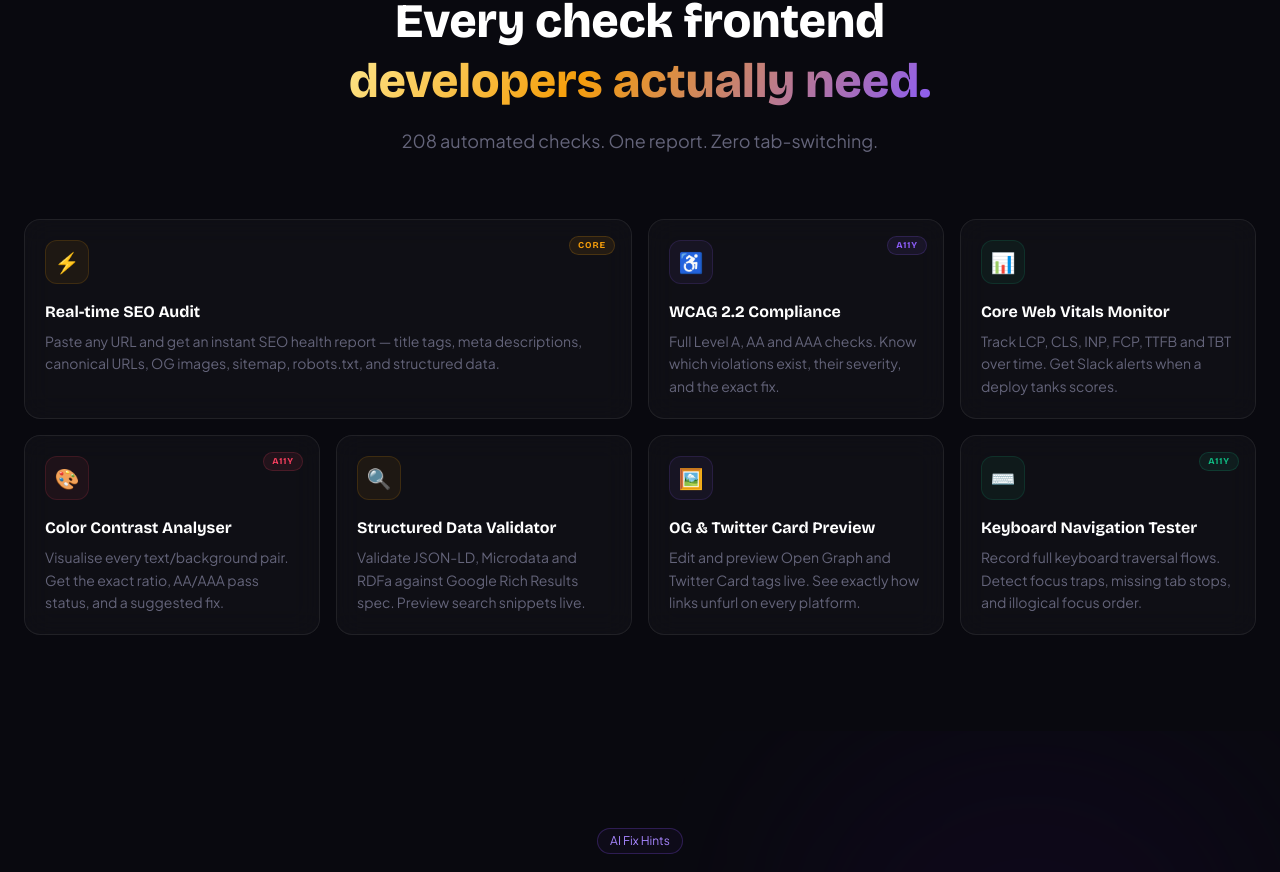
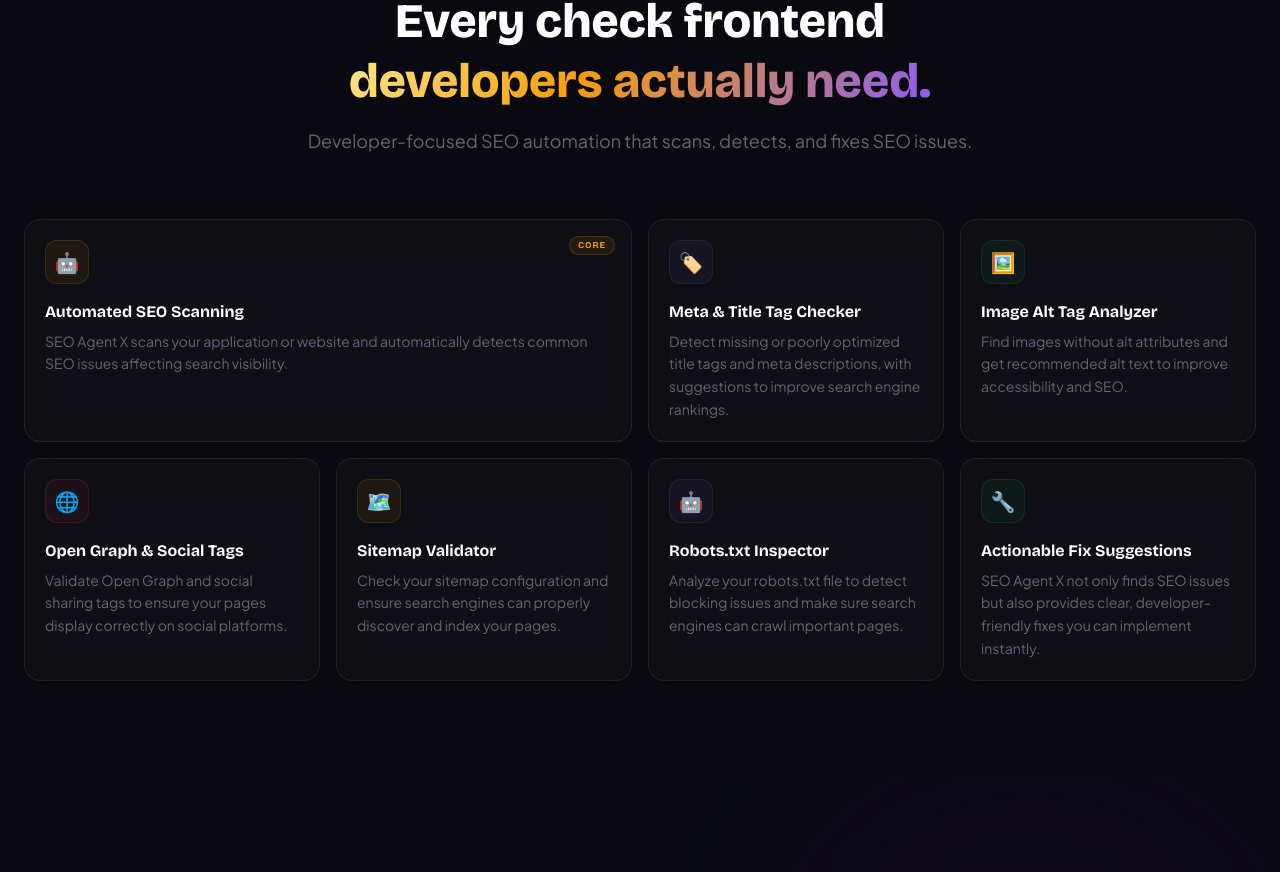
Before and after one commit to Anilbal/seo-agent-x-website, a Next.js app: page / in a window 1280 px wide. Shown: the part 1915-2787 px from the top of the page. Built offline with nearby package versions, Linux system fonts and the light colour scheme.

Commit message:
change content

```diff
--- a/components/FeaturesSection.tsx
+++ b/components/FeaturesSection.tsx
@@ -6,8 +6,10 @@
   return (
     <section id="features" className="py-24 max-w-7xl mx-auto px-6">
       <div className="text-center max-w-2xl mx-auto mb-16">
-        <div className="inline-flex items-center gap-2 px-3 py-1 rounded-full border border-amber-500/20 text-amber-400 text-x
-        s font-jakarta mb-5 bg-amber-500/4">
+        <div
+          className="inline-flex items-center gap-2 px-3 py-1 rounded-full border border-amber-500/20 text-amber-400 text-x
+        s font-jakarta mb-5 bg-amber-500/4"
+        >
           Full feature set
         </div>
         <h2
@@ -19,7 +21,8 @@
           <span className="grad-mixed">developers actually need.</span>
         </h2>
         <p className="text-[#64647a] font-jakarta text-lg">
-          208 automated checks. One report. Zero tab-switching.
+          Developer-focused SEO automation that scans, detects, and fixes SEO
+          issues.
         </p>
       </div>
       <div className="grid grid-cols-1 sm:grid-cols-2 lg:grid-cols-4 gap-4">
--- a/lib/data.ts
+++ b/lib/data.ts
@@ -99,51 +99,48 @@
 
 export const FEATURES = [
   {
-    icon: "⚡",
+    icon: "🤖",
     iconColor: "#f59e0b",
-    title: "Real-time SEO Audit",
-    desc: "Paste any URL and get an instant SEO health report — title tags, meta descriptions, canonical URLs, OG images, sitemap, robots.txt, and structured data.",
+    title: "Automated SEO Scanning",
+    desc: "SEO Agent X scans your application or website and automatically detects common SEO issues affecting search visibility.",
     tag: "Core",
     wide: true,
   },
   {
-    icon: "♿",
+    icon: "🏷️",
     iconColor: "#8b5cf6",
-    title: "WCAG 2.2 Compliance",
-    desc: "Full Level A, AA and AAA checks. Know which violations exist, their severity, and the exact fix.",
-    tag: "A11y",
-  },
-  {
-    icon: "📊",
-    iconColor: "#10b981",
-    title: "Core Web Vitals Monitor",
-    desc: "Track LCP, CLS, INP, FCP, TTFB and TBT over time. Get Slack alerts when a deploy tanks scores.",
-  },
-  {
-    icon: "🎨",
-    iconColor: "#f43f5e",
-    title: "Color Contrast Analyser",
-    desc: "Visualise every text/background pair. Get the exact ratio, AA/AAA pass status, and a suggested fix.",
-    tag: "A11y",
-  },
-  {
-    icon: "🔍",
-    iconColor: "#f59e0b",
-    title: "Structured Data Validator",
-    desc: "Validate JSON-LD, Microdata and RDFa against Google Rich Results spec. Preview search snippets live.",
+    title: "Meta & Title Tag Checker",
+    desc: "Detect missing or poorly optimized title tags and meta descriptions, with suggestions to improve search engine rankings.",
   },
   {
     icon: "🖼️",
-    iconColor: "#8b5cf6",
-    title: "OG & Twitter Card Preview",
-    desc: "Edit and preview Open Graph and Twitter Card tags live. See exactly how links unfurl on every platform.",
+    iconColor: "#10b981",
+    title: "Image Alt Tag Analyzer",
+    desc: "Find images without alt attributes and get recommended alt text to improve accessibility and SEO.",
   },
   {
-    icon: "⌨️",
+    icon: "🌐",
+    iconColor: "#f43f5e",
+    title: "Open Graph & Social Tags",
+    desc: "Validate Open Graph and social sharing tags to ensure your pages display correctly on social platforms.",
+  },
+  {
+    icon: "🗺️",
+    iconColor: "#f59e0b",
+    title: "Sitemap Validator",
+    desc: "Check your sitemap configuration and ensure search engines can properly discover and index your pages.",
+  },
+  {
+    icon: "🤖",
+    iconColor: "#8b5cf6",
+    title: "Robots.txt Inspector",
+    desc: "Analyze your robots.txt file to detect blocking issues and make sure search engines can crawl important pages.",
+  },
+  {
+    icon: "🔧",
     iconColor: "#10b981",
-    title: "Keyboard Navigation Tester",
-    desc: "Record full keyboard traversal flows. Detect focus traps, missing tab stops, and illogical focus order.",
-    tag: "A11y",
+    title: "Actionable Fix Suggestions",
+    desc: "SEO Agent X not only finds SEO issues but also provides clear, developer-friendly fixes you can implement instantly.",
   },
 ];
 
```
